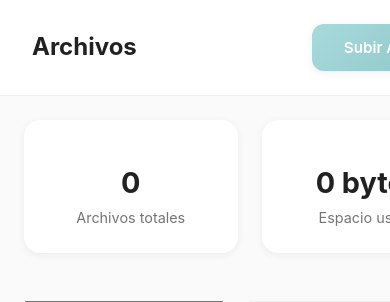
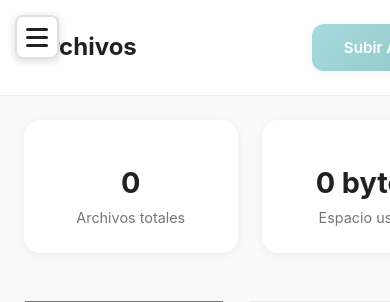
Before and after one commit to matatunos/PIM, a PHP site: page /app/archivos/index.php in a window 390 px wide; the page is wider, and only the part inside the window is pictured. Shown: the top 302 px of that part. Run offline with PHP 8.4, Linux system fonts and the light colour scheme; the visitor is signed in with stand-in values (Sample User, id 1); data that the repository does not hold is empty.

Commit message:
Fix: Añadir hamburguesa al sidebar.php (no al navbar.php que no se incluía)

```diff
--- a/assets/css/styles.css
+++ b/assets/css/styles.css
@@ -856,49 +856,56 @@ body {
    Hamburger Menu
    ========================================== */
 
-#hamburger-menu {
-    position: relative !important;
-    z-index: 2000 !important;
-    width: auto !important;
-    height: auto !important;
-    min-width: 44px !important;
-    min-height: 44px !important;
-    background: none !important;
-    border: none !important;
-    cursor: pointer !important;
-    padding: 8px !important;
-    gap: 6px !important;
-    margin-right: 12px !important;
-    display: flex !important;
-    flex-direction: column !important;
-    visibility: visible !important;
-    opacity: 1 !important;
+/* Botón hamburguesa - POSICIÓN FIJA para que siempre esté visible en móviles */
+#hamburger-menu,
+.hamburger-btn {
+    display: none; /* Oculto por defecto en desktop */
+    position: fixed;
+    top: 15px;
+    left: 15px;
+    z-index: 10000;
+    width: 44px;
+    height: 44px;
+    background: var(--bg-primary);
+    border: 2px solid var(--gray-300);
+    border-radius: 8px;
+    cursor: pointer;
+    padding: 10px;
+    flex-direction: column;
+    justify-content: center;
+    align-items: center;
+    gap: 5px;
+    box-shadow: 0 2px 8px rgba(0,0,0,0.15);
 }
 
-#hamburger-menu span {
-    display: block !important;
-    width: 24px !important;
-    height: 3px !important;
-    background-color: var(--text-primary) !important;
-    border-radius: 2px !important;
-    transition: all var(--transition-fast) !important;
-    flex-shrink: 0 !important;
+#hamburger-menu span,
+.hamburger-btn span {
+    display: block;
+    width: 22px;
+    height: 3px;
+    background-color: var(--text-primary);
+    border-radius: 2px;
+    transition: all 0.3s ease;
 }
 
-#hamburger-menu.active span:nth-child(1) {
-    transform: rotate(45deg) translate(8px, 8px);
+#hamburger-menu.active span:nth-child(1),
+.hamburger-btn.active span:nth-child(1) {
+    transform: rotate(45deg) translate(5px, 5px);
 }
 
-#hamburger-menu.active span:nth-child(2) {
+#hamburger-menu.active span:nth-child(2),
+.hamburger-btn.active span:nth-child(2) {
     opacity: 0;
 }
 
-#hamburger-menu.active span:nth-child(3) {
-    transform: rotate(-45deg) translate(7px, -7px);
+#hamburger-menu.active span:nth-child(3),
+.hamburger-btn.active span:nth-child(3) {
+    transform: rotate(-45deg) translate(6px, -6px);
 }
 
-#hamburger-menu:hover {
-    opacity: 0.7;
+#hamburger-menu:hover,
+.hamburger-btn:hover {
+    background: var(--gray-100);
 }
 
 /* Navbar menus visible en desktop */
@@ -936,11 +943,10 @@ body {
         display: none !important;
     }
 
-    #hamburger-menu {
+    /* Mostrar hamburguesa en móviles */
+    #hamburger-menu,
+    .hamburger-btn {
         display: flex !important;
-        flex-direction: column !important;
-        visibility: visible !important;
-        opacity: 1 !important;
     }
 
     .sidebar {
@@ -968,14 +974,11 @@ body {
     }
 }
 
-/* Desktop: explicitly hide hamburger */
+/* Desktop: ocultar hamburguesa */
 @media (min-width: 769px) {
-    #hamburger-menu {
+    #hamburger-menu,
+    .hamburger-btn {
         display: none !important;
-        visibility: hidden !important;
-    }
-}
-        padding: var(--spacing-lg);
     }
 }
 
--- a/includes/sidebar.php
+++ b/includes/sidebar.php
@@ -1,3 +1,10 @@
+<!-- Botón hamburguesa para móviles (visible solo en pantallas pequeñas) -->
+<button id="hamburger-menu" class="hamburger-btn" aria-label="Abrir menú">
+    <span></span>
+    <span></span>
+    <span></span>
+</button>
+
 <aside class="sidebar">
     <div class="sidebar-header">
         <a href="/index.php" class="sidebar-logo">
@@ -283,5 +290,38 @@
                 });
             });
         }
+
+        // Hamburger menu functionality
+        const hamburger = document.getElementById('hamburger-menu');
+        const sidebar = document.querySelector('.sidebar');
+
+        if (hamburger && sidebar) {
+            hamburger.addEventListener('click', function(e) {
+                e.preventDefault();
+                e.stopPropagation();
+                this.classList.toggle('active');
+                sidebar.classList.toggle('active');
+            });
+
+            // Close sidebar when clicking outside
+            document.addEventListener('click', function(e) {
+                if (sidebar.classList.contains('active') &&
+                    !sidebar.contains(e.target) &&
+                    !hamburger.contains(e.target)) {
+                    hamburger.classList.remove('active');
+                    sidebar.classList.remove('active');
+                }
+            });
+
+            // Close sidebar when clicking a link
+            sidebar.querySelectorAll('a').forEach(link => {
+                link.addEventListener('click', function() {
+                    if (window.innerWidth <= 768) {
+                        hamburger.classList.remove('active');
+                        sidebar.classList.remove('active');
+                    }
+                });
+            });
+        }
     });
 </script>
```
